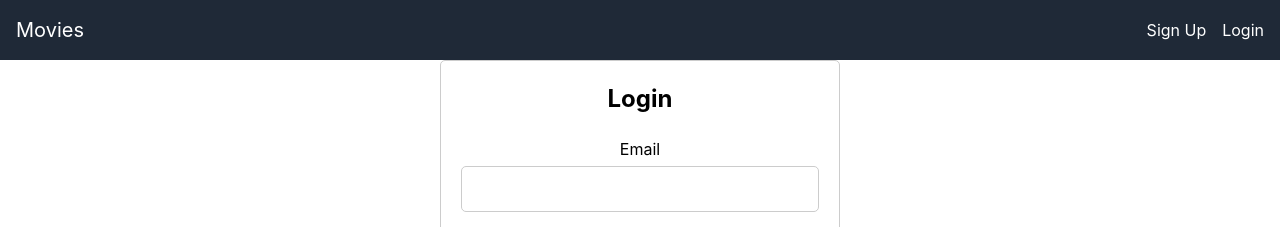
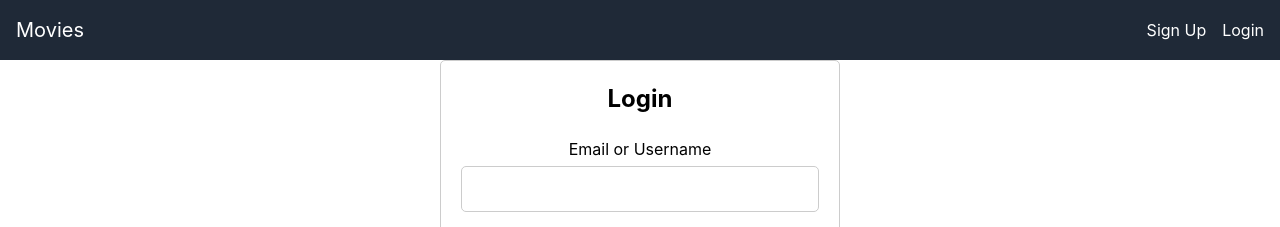
Before and after one commit to thefullstacktrainer/imdb_clone, a React (Create React App) app in the folder user_portal/frontend/: page /login in a window 1280 px wide. Shown: the top 227 px of the page. Built offline with nearby package versions, Linux system fonts and the light colour scheme; no server answers.

Commit message:
Updated login with API

```diff
--- a/user_portal/frontend/src/components/Login.js
+++ b/user_portal/frontend/src/components/Login.js
@@ -5,7 +5,7 @@ import './Login.css'; // Import the CSS file
 
 const Login = () => {
     const [formData, setFormData] = useState({
-        email: '',
+        usernameOrEmail: '', // Change the state field name to usernameOrEmail
         password: ''
     });
     const [errorDialogVisible, setErrorDialogVisible] = useState(false); // State to control the display of error dialog
@@ -38,8 +38,8 @@ const Login = () => {
             <h2 className="login-title">Login</h2>
             <form onSubmit={handleSubmit}>
                 <div className="form-group">
-                    <label htmlFor="email">Email</label>
-                    <input type="email" id="email" name="email" value={formData.email} onChange={handleChange} />
+                    <label htmlFor="usernameOrEmail">Email or Username</label> {/* Change label text */}
+                    <input type="text" id="usernameOrEmail" name="usernameOrEmail" value={formData.usernameOrEmail} onChange={handleChange} /> {/* Change input type */}
                 </div>
                 <div className="form-group">
                     <label htmlFor="password">Password</label>
```
